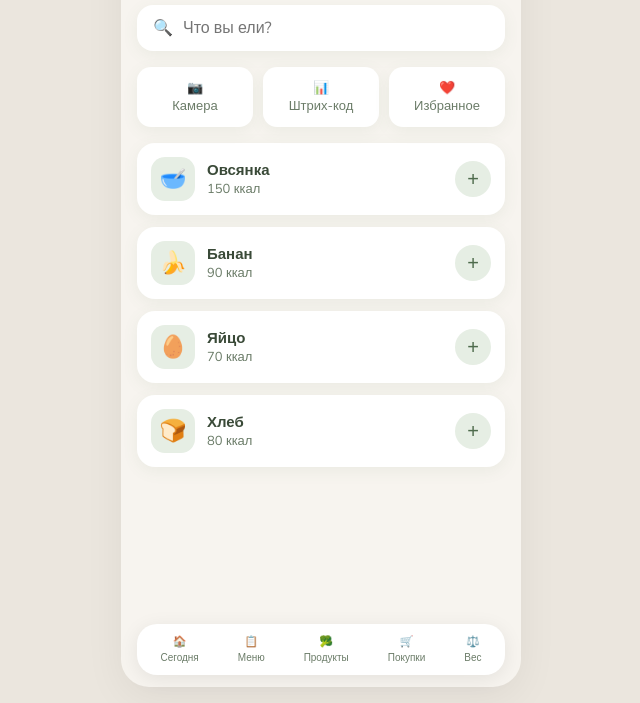
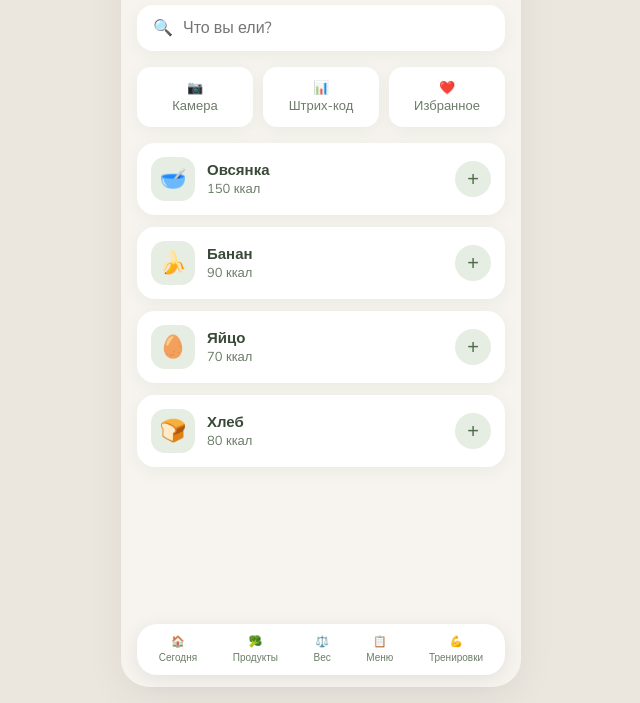
Before and after one commit to daryaisaeva2031-lab/calorie-tracker, a plain HTML site: page add.html in a window 1280 px wide. Shown: the part 97-800 px from the top of the page, without its empty margins (319-959 px from the left). Drawn offline with nearby package versions, Linux system fonts and the light colour scheme.

Commit message:
Update nav on add page

```diff
--- a/add.html
+++ b/add.html
@@ -49,10 +49,10 @@
 
     <nav class="bottom-nav">
       <a href="index.html" class="nav-item">🏠<span>Сегодня</span></a>
+      <a href="products.html" class="nav-item">🥦<span>Продукты</span></a>
+      <a href="weight.html" class="nav-item">⚖️<span>Вес</span></a>
       <a href="menu.html" class="nav-item">📋<span>Меню</span></a>
-      <a href="products.html" class="nav-item">🥦<span>Продукты</span></a>
-      <a href="shopping.html" class="nav-item">🛒<span>Покупки</span></a>
-      <a href="weight.html" class="nav-item">⚖️<span>Вес</span></a>
+      <a href="workouts.html" class="nav-item">💪<span>Тренировки</span></a>
     </nav>
   </div>
 </body>
```
